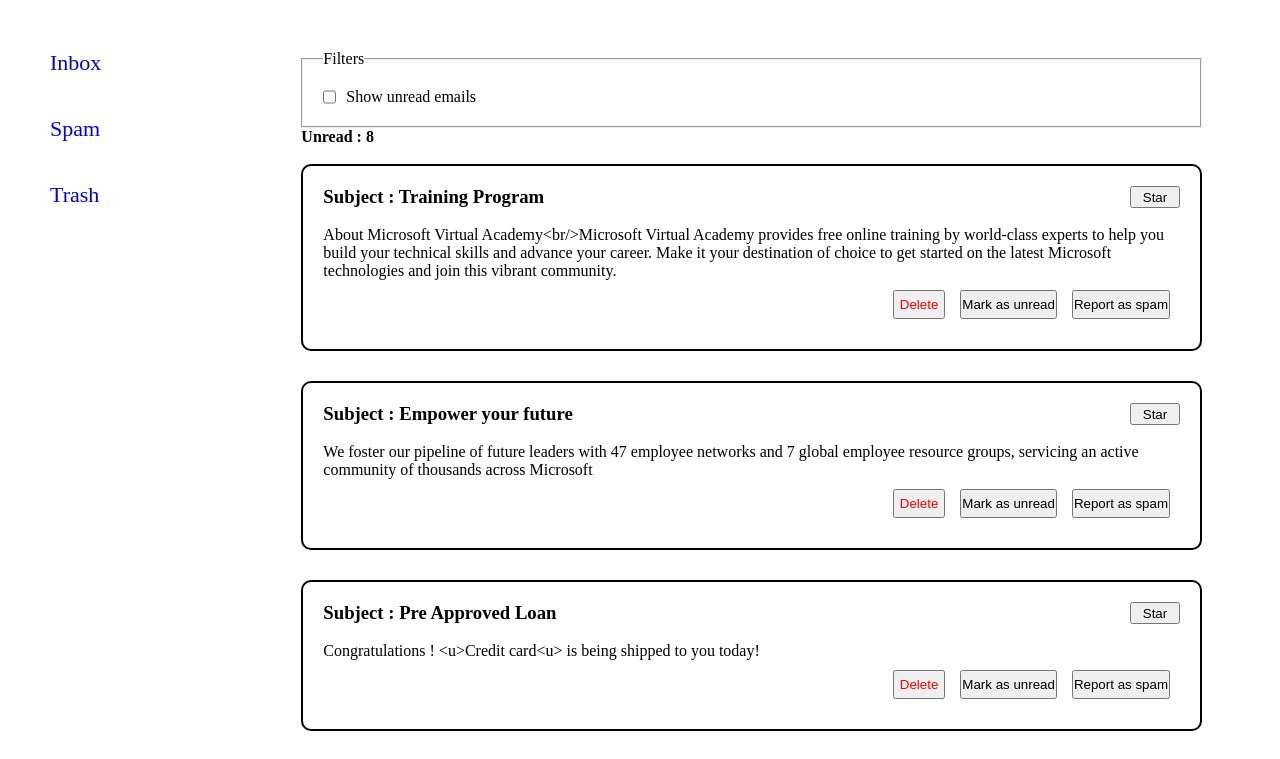
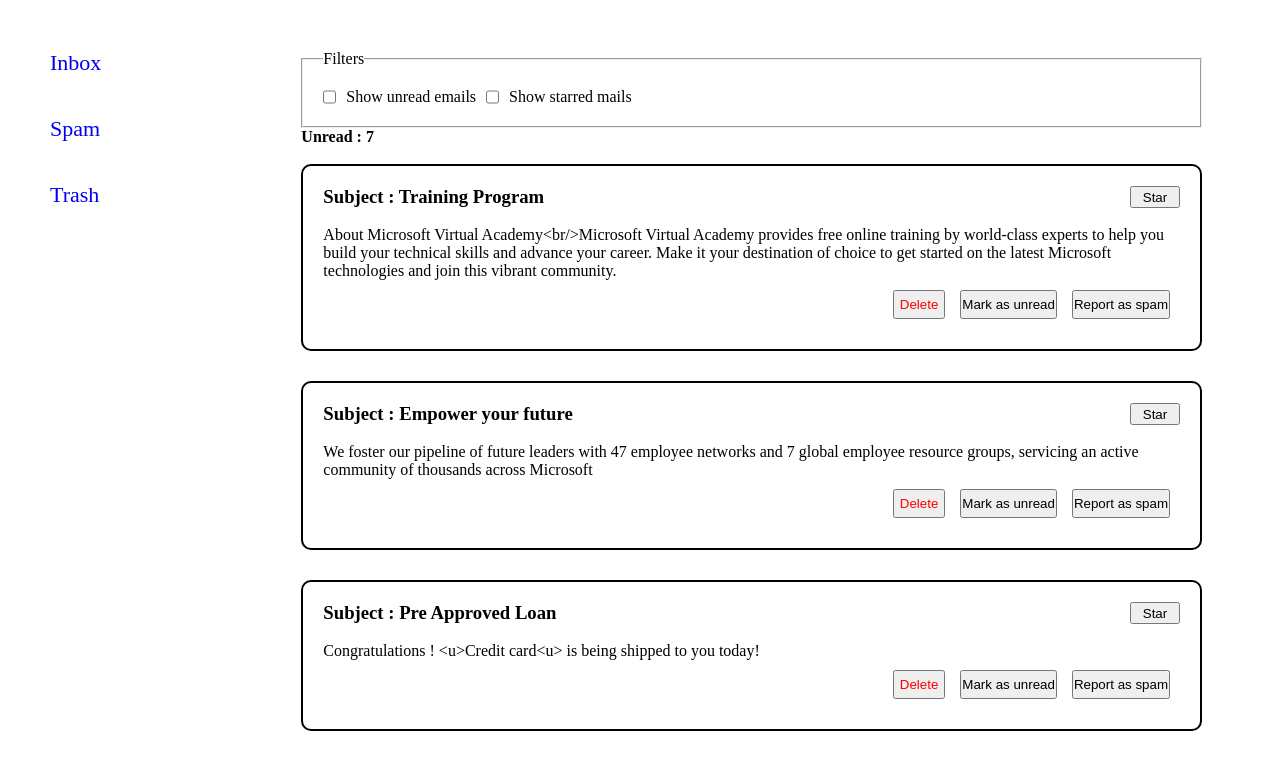
Before and after one commit to anshultamrakar/email_app, a React (Create React App) app: page / in a window 1280 px wide. Shown: the top 759 px of the page. Built offline with nearby package versions, Linux system fonts and the light colour scheme.

Commit message:
final commit

```diff
--- a/src/Context/MailContext.js
+++ b/src/Context/MailContext.js
@@ -6,7 +6,7 @@ export const  MailContext = createContext()
 
 
 const MailProvider = ({children}) => {
-   const [state , dispatch] = useReducer(mailReducer,  {myMails : mails, unread : false , trashEmail : [] , spamEmails : []})
+   const [state , dispatch] = useReducer(mailReducer,  {myMails : mails, unread : false , starred : false , trashEmail : [] , spamEmails : []})
   return(
     <MailContext.Provider value = {{state , dispatch}}>
       {children}
--- a/src/Pages/Home.js
+++ b/src/Pages/Home.js
@@ -9,8 +9,10 @@ const Home = () => {
           <form>
           <fieldset className='filters'>
           <legend>Filters</legend>
-          <input id = "unread" type = "checkbox"   checked = {state.unread} onChange={(e) => dispatch({type : "CHANGE_HANDLER", payload : e.target.checked})} />
+          <input id = "unread" type = "checkbox"   checked = {state.unread} onChange={(e) => dispatch({type : "CHECKED_UNREAD", payload : e.target.checked})} />
           <label htmlFor='unread'>Show unread emails</label>
+          <input id = "starred" type = "checkbox"   checked = {state.starred} onChange={(e) => dispatch({type : "CHECKED_STARRED", payload : e.target.checked})} />
+          <label htmlFor='starred'>Show starred mails </label>
           </fieldset>
           </form>
       <h4>Unread : {state.myMails.filter(email => email.unread).length}</h4>
--- a/src/Reducer/MailReducer.js
+++ b/src/Reducer/MailReducer.js
@@ -1,5 +1,7 @@
- export const mailReducer = (state , action ,e ) => {
-  console.log(state.unread)
+import { mails } from "../api/fakeFetch"
+
+ export const mailReducer = (state , action  ) => {
+  console.log(state.myMails)
   switch(action.type){
     case  "DELETE_EMAIL":
       return {...state , myMails : state.myMails.filter(email => email.mId !== action.payload.mId) , trashEmail : [...state.trashEmail , action.payload ]}
@@ -9,7 +11,9 @@
      return  {...state , spamEmails : [...state.spamEmails , action.payload]}
      case "STARED_EMAIL":
      return {...state , myMails : state.myMails.map(email => email.mId === action.payload.mId  ? {...email , isStarred : !email.isStarred} : email)}
-      case "CHANGE_HANDLER" :
-        return {...state , unread : action.payload ,  myMails : state.myMails.filter(email => email.unread !== action.payload)}
+      case "CHECKED_UNREAD" :
+        return {...state ,unread : action.payload , myMails : action.payload ? state.myMails.filter(email => email.unread) : mails }
+        case "CHECKED_STARRED" :
+        return {...state , starred : action.payload , myMails : action.payload ? state.myMails.filter(email => email.isStarred) : mails}
     }
 }
--- a/src/api/fakeFetch.js
+++ b/src/api/fakeFetch.js
@@ -9,7 +9,7 @@ export const mails = [
     },
     {
       mId: 'guid-2',
-      unread: true,
+      unread: false,
       isStarred: false,
       subject: 'Empower your future',
       content:
```
